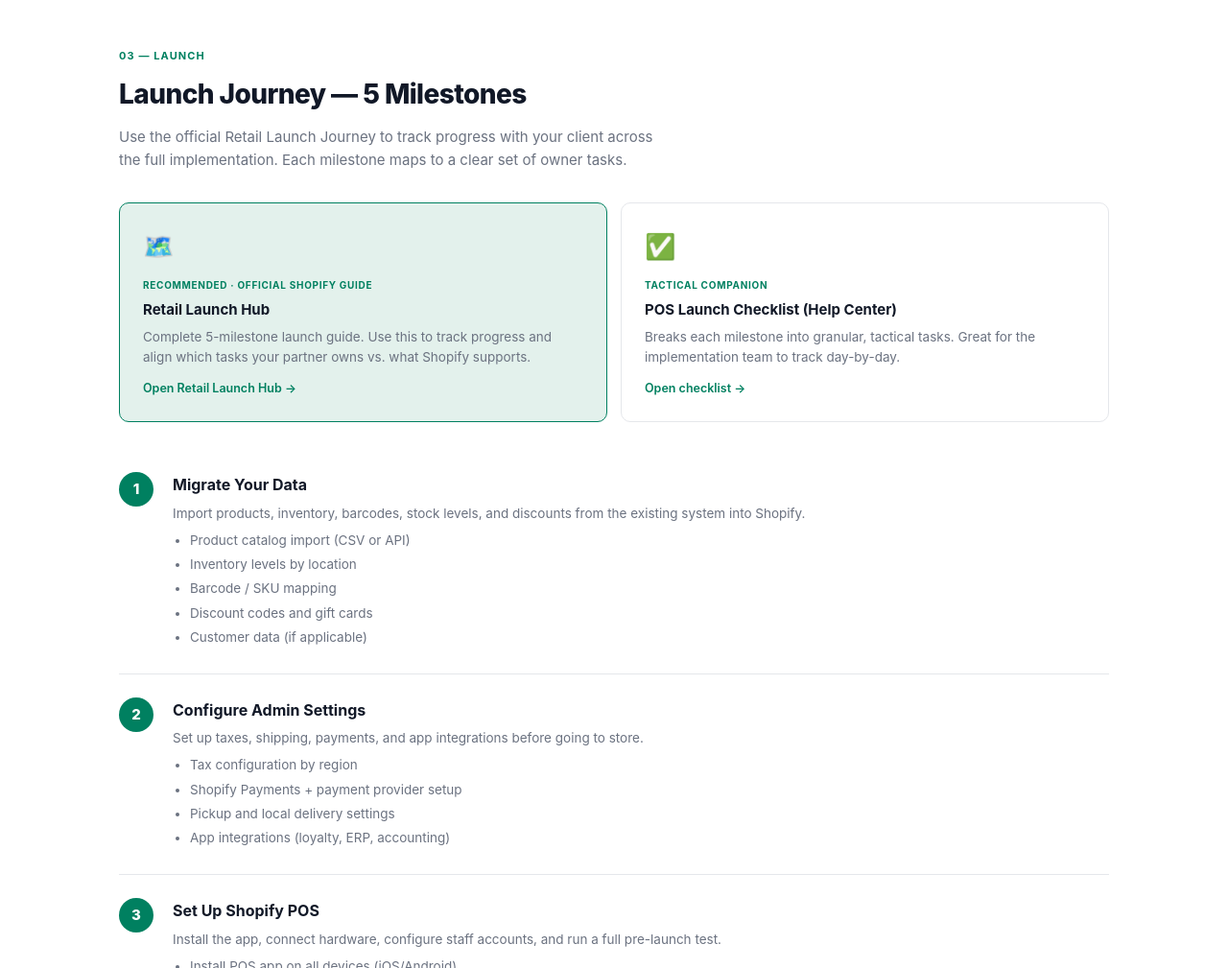
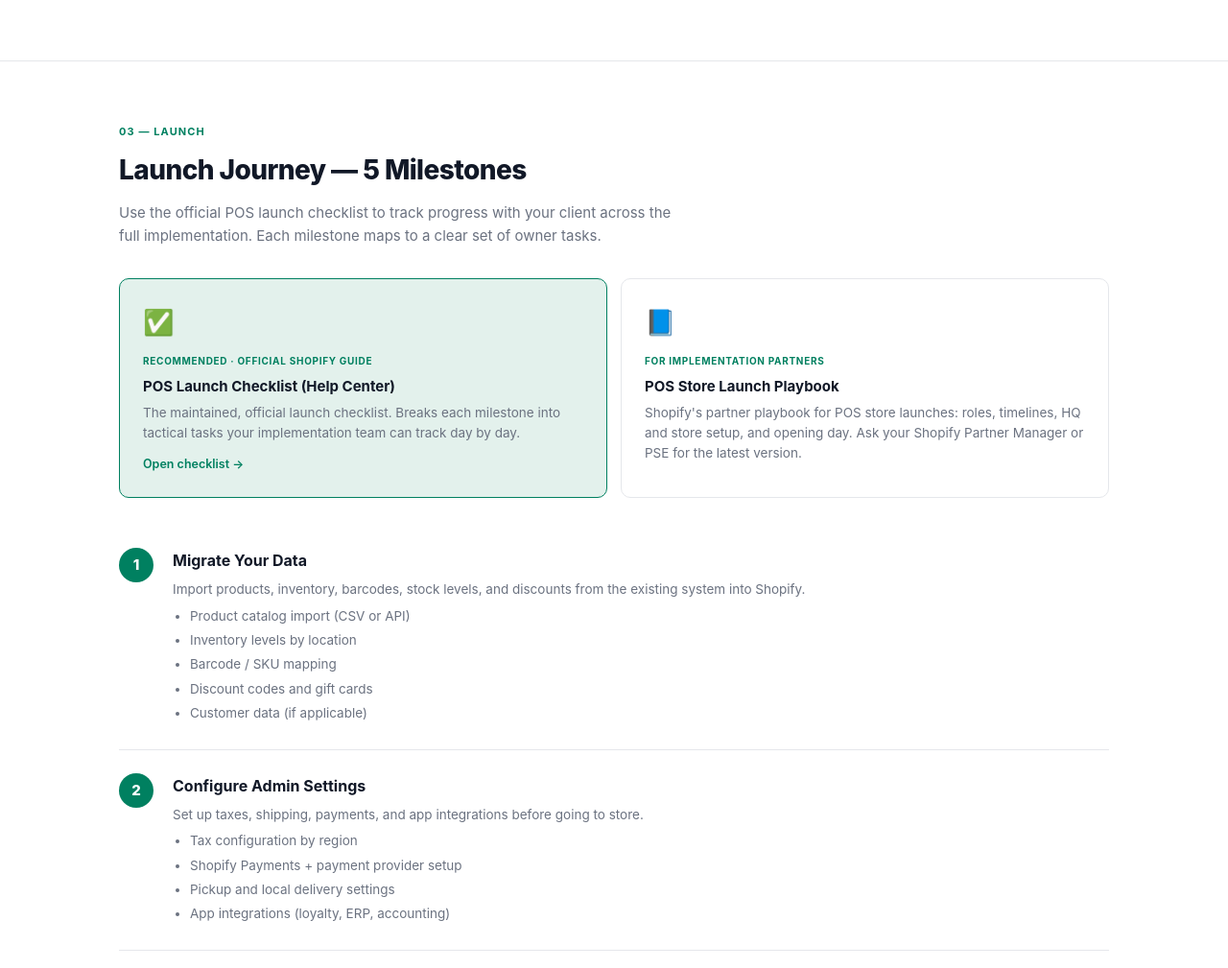
Before and after one commit to sergio-malvaez-shopify/pos-hub, a plain HTML site: page index.html in a window 1280 px wide. Shown: the part 4420-5429 px from the top of the page at 96% size. Drawn offline with Linux system fonts and the light colour scheme.

Commit message:
Refresh hub per Dave's feedback: ICP fit, native transfers, launch resources
- Remove food & beverage and electronics from good-fit verticals
- Add CX / known customers / native unified commerce fit signals
- Transfers are native in admin; POS fulfills/receives; create-from-POS via a small POS UI extension
- Replace unmaintained Retail Launch Hub with the Help Center checklist and the partner store launch playbook

Co-Authored-By: Claude Opus 5.5 <noreply@anthropic.com>

```diff
--- a/index.html
+++ b/index.html
@@ -475,7 +475,7 @@
 
     <div style="background: var(--primary-light); border: 1px solid #86efac; border-radius: var(--radius); padding: 20px 24px; margin-bottom: 24px;">
       <div style="font-size:13px; font-weight:700; color: var(--primary-dark); margin-bottom:8px;">🎯 The sweet spot</div>
-      <div style="font-size:14px; color: var(--gray-700); line-height:1.6;">Shopify as the primary commerce platform (not just a frontend) · $500K+ annual retail GMV · 1–50 store locations · Fashion, specialty retail, beauty, food &amp; beverage, electronics, home goods · Migrating from Square, Lightspeed, Clover, Vend, or NetSuite POS · Needs unified online + in-store inventory</div>
+      <div style="font-size:14px; color: var(--gray-700); line-height:1.6;">Shopify as the primary commerce platform (not just a frontend) · $500K+ annual retail GMV · 1–50 store locations · Fashion, beauty, specialty retail, home goods · Merchants that want a better in-store customer experience, to know their customers across channels, and to keep up with retail innovation · Migrating from Square, Lightspeed, Clover, Vend, or NetSuite POS · Needs unified online + in-store inventory</div>
     </div>
 
     <div class="fit-grid">
@@ -489,7 +489,9 @@
           <li><span class="ic">✅</span>1–50 store locations with multi-location inventory sync</li>
           <li><span class="ic">✅</span>Shopify Payments available in their country</li>
           <li><span class="ic">✅</span>Wants a single system for all channels (D2C + POS + B2B)</li>
-          <li><span class="ic">✅</span>Fashion, beauty, food &amp; beverage, specialty retail, electronics</li>
+          <li><span class="ic">✅</span>Fashion, beauty, specialty retail, home goods</li>
+          <li><span class="ic">✅</span>Wants to improve the in-store customer experience and recognize known customers (profiles, order history, loyalty) at the counter</li>
+          <li><span class="ic">✅</span>Wants native unified commerce (one customer, inventory, and order record) and to keep up with Shopify's pace of retail innovation</li>
           <li><span class="ic">✅</span>Needs BOPIS (buy online, pick up in store)</li>
           <li><span class="ic">✅</span>Wants tap to pay, gift cards, split payments out of the box</li>
         </ul>
@@ -499,7 +501,7 @@
         <ul>
           <li><span class="ic">⚠️</span>Complex real-time pricing per customer (ERP-synced at checkout)</li>
           <li><span class="ic">⚠️</span>Advanced promotions engine: tiered loyalty, complex rule stacks</li>
-          <li><span class="ic">⚠️</span>Needs native inventory transfers, POs, replenishment (requires apps or custom build)</li>
+          <li><span class="ic">⚠️</span>Needs purchase orders, replenishment, or demand forecasting (app or custom build). Note: transfers between locations are native</li>
           <li><span class="ic">⚠️</span>Offline-first requirement — POS requires stable internet connectivity</li>
           <li><span class="ic">⚠️</span>50+ locations with enterprise reporting and advanced back-office</li>
           <li><span class="ic">⚠️</span>Institutional payment methods (financial aid, government tenders)</li>
@@ -558,23 +560,22 @@
   <div class="container">
     <div class="section-label">03 — Launch</div>
     <h2>Launch Journey — 5 Milestones</h2>
-    <p class="section-desc">Use the official Retail Launch Journey to track progress with your client across the full implementation. Each milestone maps to a clear set of owner tasks.</p>
+    <p class="section-desc">Use the official POS launch checklist to track progress with your client across the full implementation. Each milestone maps to a clear set of owner tasks.</p>
 
     <div style="display:grid; grid-template-columns: 1fr 1fr; gap:14px; margin-bottom:28px;">
-      <a href="https://retail-launch.myshopify.com/pages/getting-started-with-point-of-sale" target="_blank" class="card featured-single">
-        <div class="card-icon">🗺️</div>
+      <a href="https://help.shopify.com/en/manual/intro-to-shopify/shopify-pos-launch-checklist" target="_blank" class="card featured-single">
+        <div class="card-icon">✅</div>
         <div class="card-tag">Recommended · Official Shopify Guide</div>
-        <h3>Retail Launch Hub</h3>
-        <p>Complete 5-milestone launch guide. Use this to track progress and align which tasks your partner owns vs. what Shopify supports.</p>
-        <div class="card-link">Open Retail Launch Hub →</div>
-      </a>
-      <a href="https://help.shopify.com/en/manual/intro-to-shopify/shopify-pos-launch-checklist" target="_blank" class="card">
-        <div class="card-icon">✅</div>
-        <div class="card-tag">Tactical Companion</div>
         <h3>POS Launch Checklist (Help Center)</h3>
-        <p>Breaks each milestone into granular, tactical tasks. Great for the implementation team to track day-by-day.</p>
+        <p>The maintained, official launch checklist. Breaks each milestone into tactical tasks your implementation team can track day by day.</p>
         <div class="card-link">Open checklist →</div>
       </a>
+      <div class="card">
+        <div class="card-icon">📘</div>
+        <div class="card-tag">For implementation partners</div>
+        <h3>POS Store Launch Playbook</h3>
+        <p>Shopify's partner playbook for POS store launches: roles, timelines, HQ and store setup, and opening day. Ask your Shopify Partner Manager or PSE for the latest version.</p>
+      </div>
     </div>
 
     <div class="milestone-list">
@@ -1033,7 +1034,7 @@
           <div style="font-size:13px;font-weight:700;margin-bottom:10px;">vs. Lightspeed / NetSuite POS / LS Central</div>
           <div style="font-size:13px;color:var(--gray-500);line-height:1.6;">
             <div style="margin-bottom:6px;"><strong>Shopify wins:</strong> Ease of use, speed of implementation, online commerce strength, app ecosystem, modern API stack, lower total cost</div>
-            <div><strong>Watch out for:</strong> Merchants with advanced inventory (transfers, POs, replenishment) may need app layers; Lightspeed has deeper retail-specific features out of the box</div>
+            <div><strong>Watch out for:</strong> Merchants with advanced inventory (POs, replenishment, forecasting) may need app layers; transfers are native; Lightspeed has deeper retail-specific features out of the box</div>
           </div>
         </div>
       </div>
@@ -1252,7 +1253,7 @@
           <ul>
             <li><strong>Barcode-driven workflow:</strong> staff scan items using the iPad's built-in camera or an external scanner during pick/pack and receiving — no separate handheld device required. Strong differentiator vs. legacy POS systems.</li>
             <li>Inventory is decremented live and visible across all locations instantly.</li>
-            <li><strong>Note to flag:</strong> transfers are created in Admin or by an ERP via the Admin API (see <a href="#build">Receiving External Transfers</a>); POS supports fulfilling and receiving only. Requires POS Pro.</li>
+            <li><strong>Note to flag:</strong> transfers are native in the admin (or created by an ERP via the Admin API, see <a href="#build">Receiving External Transfers</a>), and POS fulfills and receives them out of the box. To let staff create a transfer from POS, add a small POS UI extension that calls the Admin API. Requires POS Pro.</li>
           </ul>
         </div>
       </div>
@@ -1318,10 +1319,9 @@
     <div class="card featured" style="margin-top:32px;">
       <div class="card-tag">Closer · Beyond the demo</div>
       <h3>The Launch Journey</h3>
-      <p>Once the merchant says yes, the demo was step 1 of ~30. Frame the next conversation around the <strong>Retail Launch Hub's 5-milestone roadmap</strong> (migrate → configure admin → set up POS → launch → post-launch). It's the asset to keep agencies and merchants aligned through full implementation.</p>
+      <p>Once the merchant says yes, the demo was step 1 of ~30. Frame the next conversation around the <strong>5-milestone launch roadmap</strong> (migrate → configure admin → set up POS → launch → post-launch). It's the asset to keep agencies and merchants aligned through full implementation.</p>
       <div style="display:flex; gap:12px; flex-wrap:wrap; margin-top:14px;">
         <a href="#launch" class="card-link" style="font-weight:600;">Jump to Launch milestones →</a>
-        <a href="https://retail-launch.myshopify.com/pages/getting-started-with-point-of-sale" target="_blank" class="card-link" style="font-weight:600;">Retail Launch Hub →</a>
         <a href="https://help.shopify.com/en/manual/intro-to-shopify/shopify-pos-launch-checklist" target="_blank" class="card-link" style="font-weight:600;">POS Launch Checklist →</a>
       </div>
     </div>
@@ -1363,7 +1363,6 @@
       <a href="https://help.shopify.com/en/manual/sell-in-person/shopify-pos" target="_blank" class="ref-link"><span class="ic">📖</span>POS Manual (Help Center)</a>
       <a href="https://help.shopify.com/en/manual/sell-in-person/getting-started" target="_blank" class="ref-link"><span class="ic">🚀</span>POS Getting Started</a>
       <a href="https://help.shopify.com/en/manual/sell-in-person/shopify-pos/faq" target="_blank" class="ref-link"><span class="ic">❓</span>POS FAQ</a>
-      <a href="https://retail-launch.myshopify.com/pages/getting-started-with-point-of-sale" target="_blank" class="ref-link"><span class="ic">🗺️</span>Retail Launch Hub</a>
       <a href="https://help.shopify.com/en/manual/intro-to-shopify/shopify-pos-launch-checklist" target="_blank" class="ref-link"><span class="ic">✅</span>POS Launch Checklist</a>
       <a href="https://help.shopify.com/en/manual/sell-in-person/hardware/supported-hardware" target="_blank" class="ref-link"><span class="ic">🖥️</span>Supported Hardware</a>
       <a href="https://help.shopify.com/en/manual/sell-in-person/hardware/getting-started" target="_blank" class="ref-link"><span class="ic">📦</span>Hardware Getting Started</a>
```
